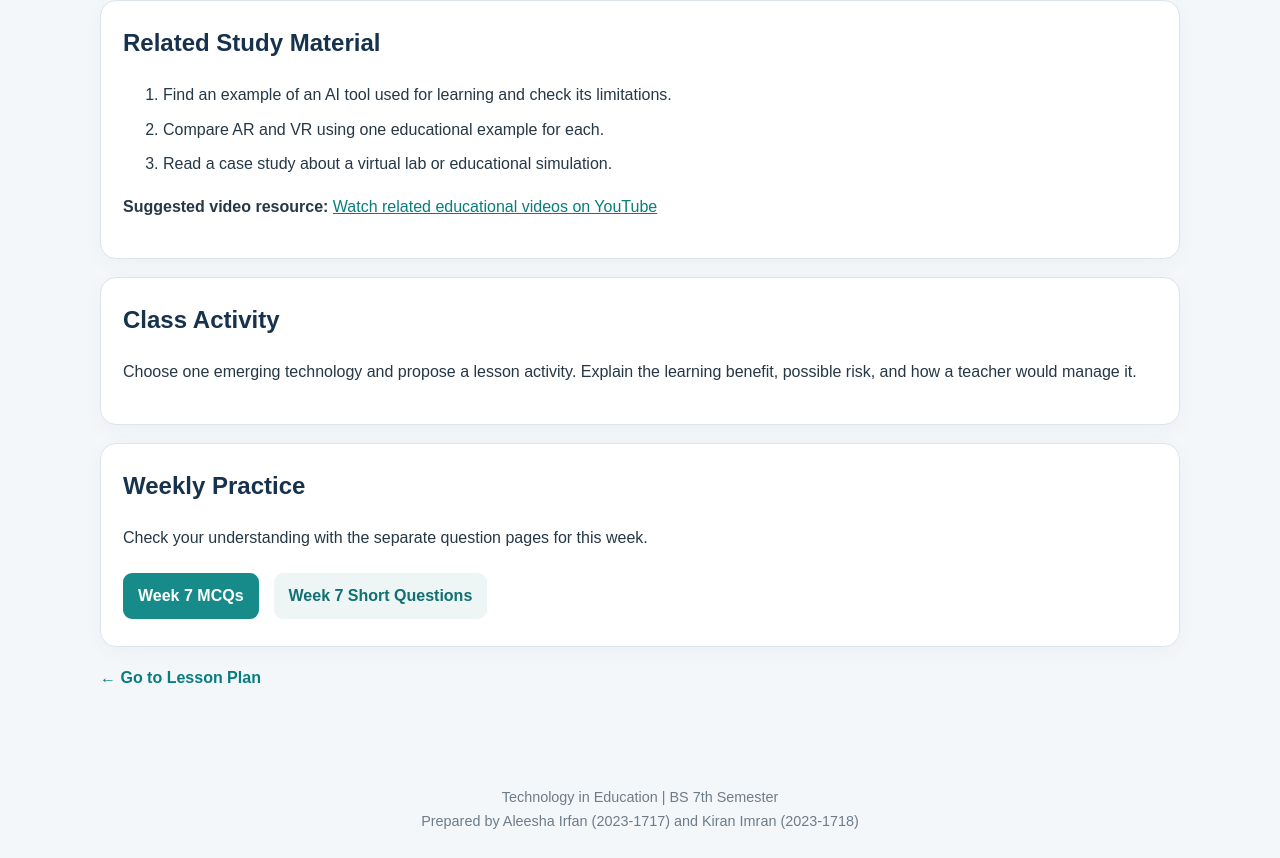
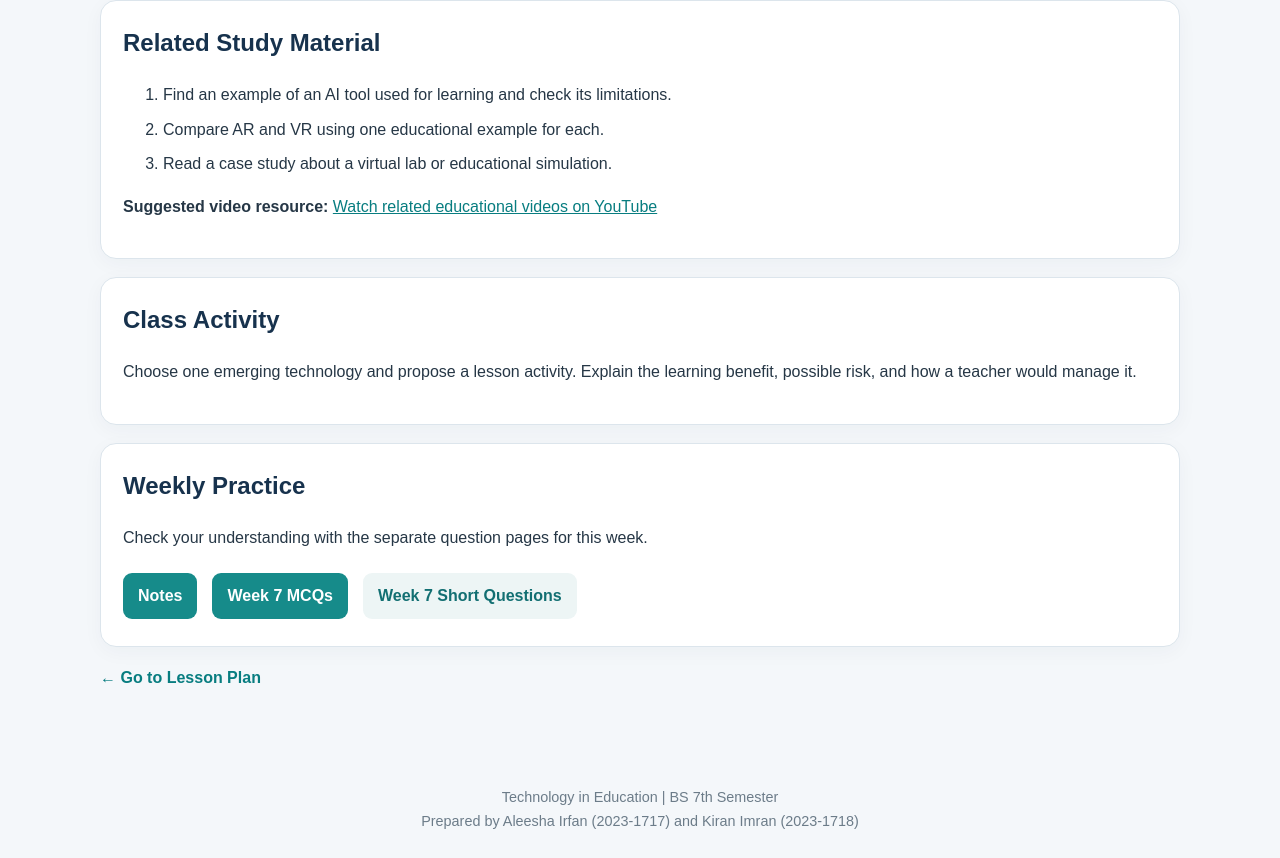
Before and after one commit to kiranimran367/educational-technology-hub, a plain HTML site: page week7.html in a window 1280 px wide. Shown: the part 1916-2774 px from the top of the page. Drawn offline with Linux system fonts and the light colour scheme.

Commit message:
Update week7.html

```diff
--- a/week7.html
+++ b/week7.html
@@ -12,5 +12,5 @@
 <p><strong>Suggested video resource:</strong> <a href="https://www.youtube.com/results?search_query=AI+AR+VR+emerging+technologies+in+education" target="_blank" rel="noopener">Watch related educational videos on YouTube</a></p></section>
 <section class="card"><h2>Class Activity</h2><p>Choose one emerging technology and propose a lesson activity. Explain the learning benefit, possible risk, and how a teacher would manage it.</p></section>
 <section class="card"><h2>Weekly Practice</h2><p>Check your understanding with the separate question pages for this week.</p>
-<div class="links"><a class="btn" href="mcq7.html">Week 7 MCQs</a><a class="btn alt" href="short7.html">Week 7 Short Questions</a></div></section>
+<div class="links"><a class="btn" href="notes7.html">Notes</a><a class="btn" href="mcq7.html">Week 7 MCQs</a><a class="btn alt" href="short7.html">Week 7 Short Questions</a></div></section>
 <a class="back" href="index.html">← Go to Lesson Plan</a></main><footer>Technology in Education | BS 7th Semester<br>Prepared by Aleesha Irfan (2023-1717) and Kiran Imran (2023-1718)</footer></body></html>
```
